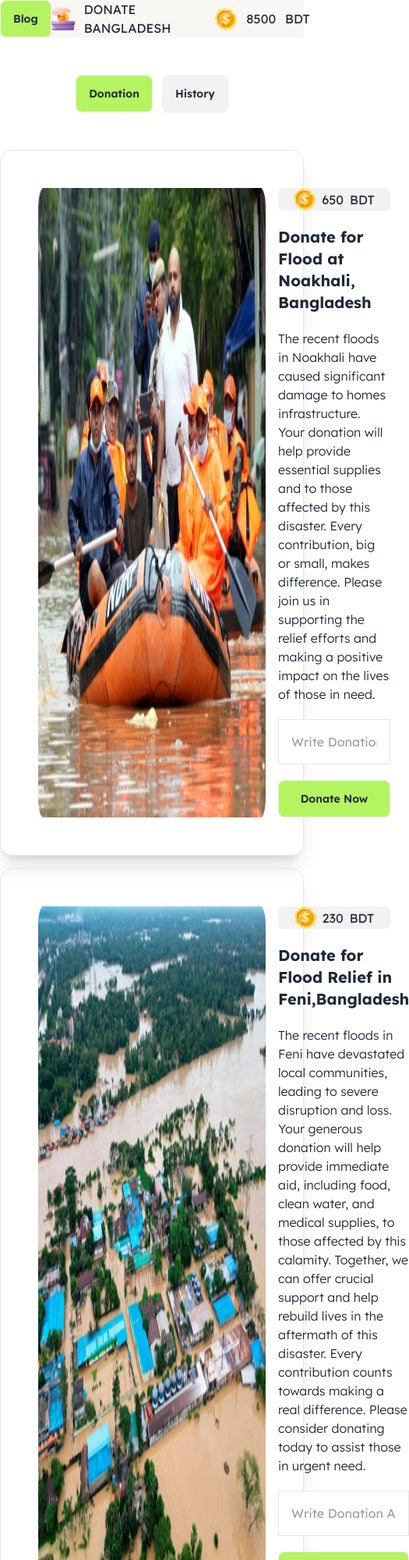
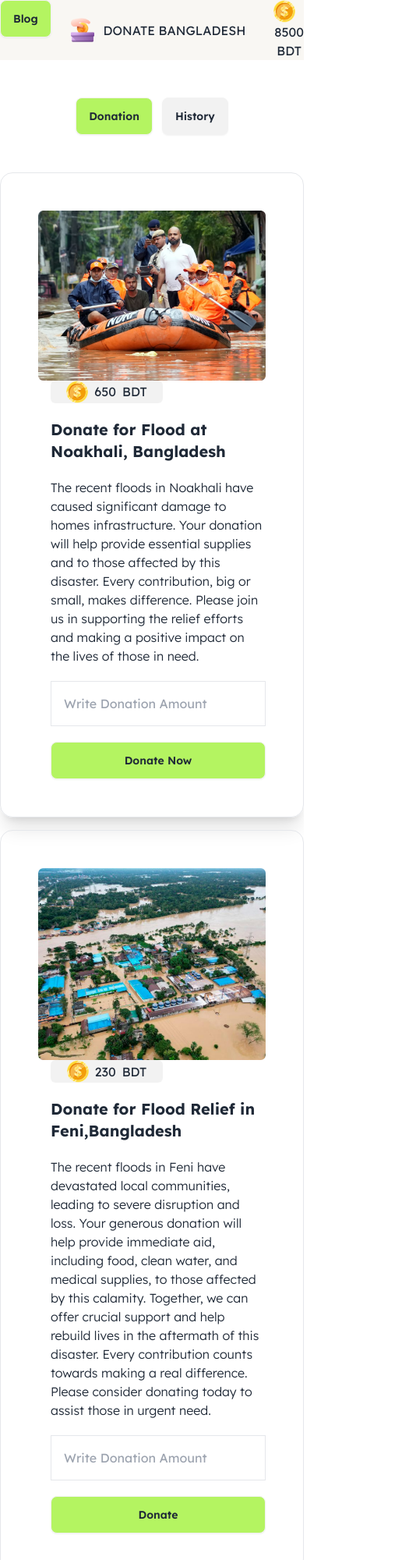
Before and after one commit to paulankitapaul/Assignment-5, a plain HTML site: page index.html in a window 390 px wide. Shown: the top 2000 px of the page at 78% size, 525 px wide, since content can reach past the window. Drawn offline with nearby package versions, Linux system fonts and the light colour scheme.

Commit message:
done responsive

```diff
--- a/index.html
+++ b/index.html
@@ -30,7 +30,7 @@
                         <img width=30px src="assets/logo.png" />
                         <p>DONATE BANGLADESH</p>
                     </div>
-                    <div class="flex space-x-3 items-center">
+                    <div class="flex flex-col lg:flex-row space-x-3 items-center">
                         <img src="assets/coin.png" alt="coin-logo">
                         <p id="current-balance">8500</p>
                         <p>BDT</p>
@@ -55,7 +55,7 @@
 
                 <!-- first card -->
                 <div class="p-12 rounded-2xl border shadow-xl">
-                    <div class="flex ">
+                    <div class="flex flex-col lg:flex-row ">
                         <img src="assets/noakhali.png" alt="">
                         <div class="ml-4 space-y-5">
                             <div class="flex space-x-2 justify-center items-center bg-[#1111110D] w-36 rounded-md">
@@ -76,7 +76,7 @@
 
                   <!-- second card -->
             <div class="p-12 rounded-2xl border shadow-xl">
-                <div class="flex ">
+                <div class="flex flex-col lg:flex-row ">
                     <img src="assets/feni.png" alt="">
                     <div class="ml-4 space-y-5">
                         <div class="flex space-x-2 justify-center items-center bg-[#1111110D] w-36 rounded-md">
@@ -97,7 +97,7 @@
 
             <!-- third card-->
             <div class="p-12 rounded-2xl border shadow-xl">
-                <div class="flex ">
+                <div class="flex flex-col lg:flex-row ">
                     <img src="assets/quota-protest.png" alt="">
                     <div class="ml-4 space-y-5">
                         <div class="flex space-x-2 justify-center items-center bg-[#1111110D] w-36 rounded-md">
```
